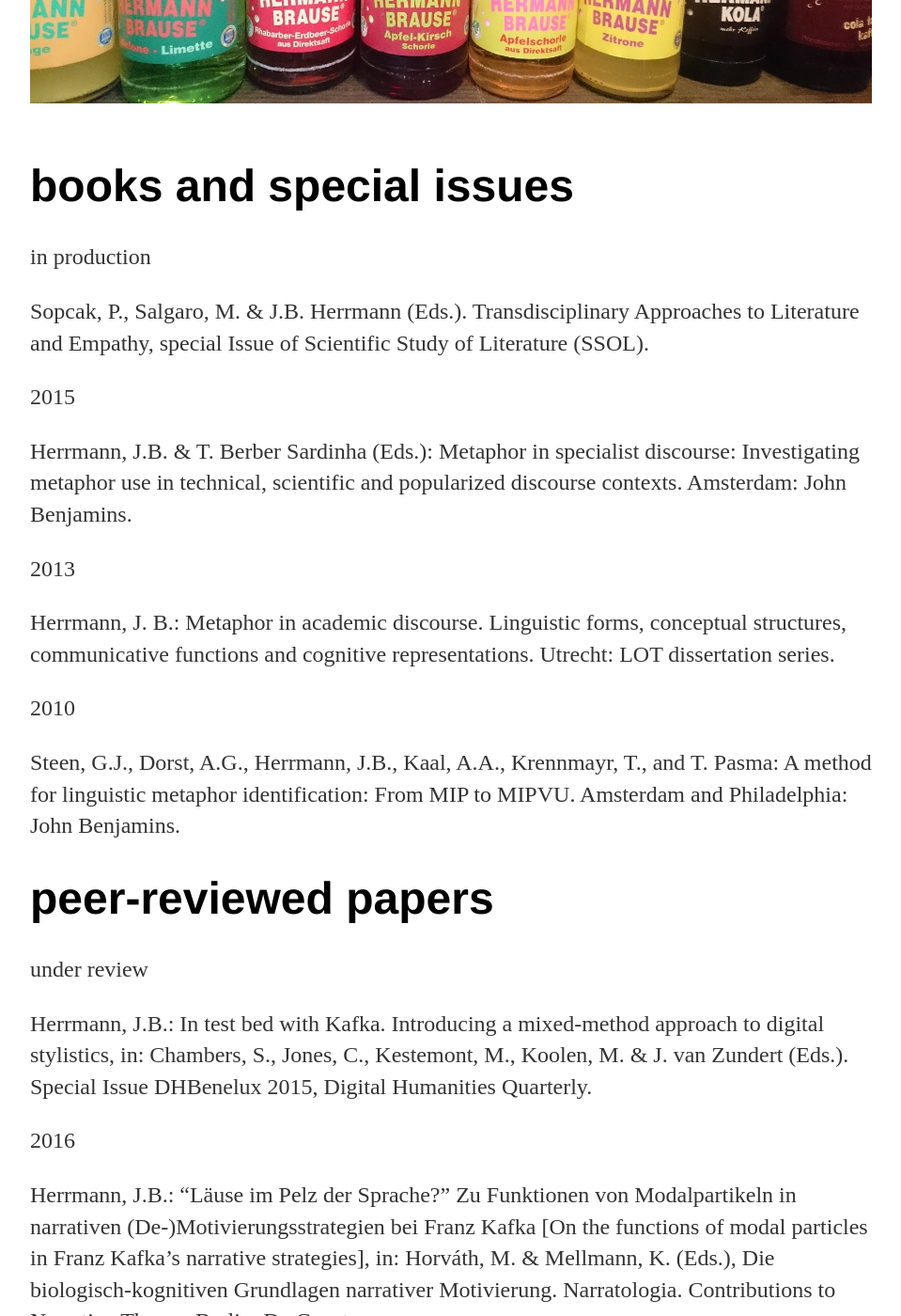
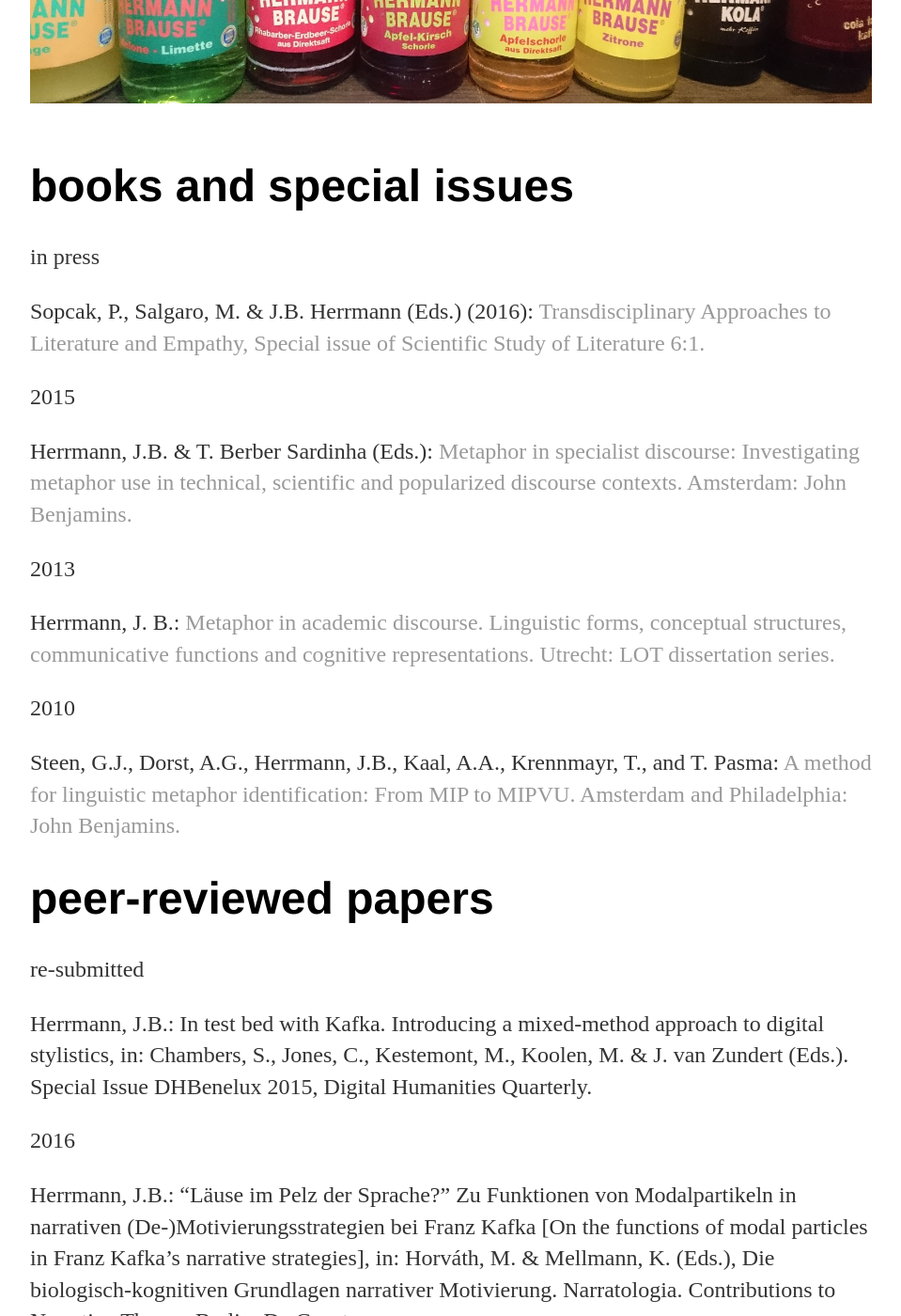
Before and after one commit to jberenike/jberenike.github.io, a Jekyll site: the page built from publications.md, in a window 1280 px wide and 1400 px high, scrolled down 844 px. Shown: the whole window at 94% size, without its empty margins (160-1119 px from the left). Built offline with Jekyll 4.4.1, drawn with Linux system fonts in a browser that asks for light colours; some of the changed text lies outside the part shown.

Commit message:
Update publications.md

```diff
--- a/publications.md
+++ b/publications.md
@@ -10,26 +10,26 @@ title: j. berenike herrmann
 
 # books and special issues
 
-in production
+in press
 
-Sopcak, P., Salgaro, M. & J.B. Herrmann (Eds.). Transdisciplinary Approaches to Literature and Empathy, special Issue of Scientific Study of Literature (SSOL).
+ Sopcak, P., Salgaro, M. & J.B. Herrmann (Eds.) (2016): <a href="https://benjamins.com/#catalog/journals/ssol.6.1/toc" target="_blank">Transdisciplinary Approaches to Literature and Empathy, Special issue of Scientific Study of Literature 6:1.</a>
 
 2015
 
-  Herrmann, J.B. & T. Berber Sardinha (Eds.): Metaphor in specialist discourse: Investigating metaphor use in technical, scientific and popularized discourse contexts. Amsterdam: John Benjamins.
+  Herrmann, J.B. & T. Berber Sardinha (Eds.): <a href="https://benjamins.com/#catalog/books/milcc.4/toc" target="_blank">Metaphor in specialist discourse: Investigating metaphor use in technical, scientific and popularized discourse contexts. Amsterdam: John Benjamins.</a>
 
 2013
 
- Herrmann, J. B.: Metaphor in academic discourse. Linguistic forms, conceptual structures, communicative functions and cognitive representations. Utrecht: LOT dissertation series.
+ Herrmann, J. B.:  <a href="http://www.lotpublications.nl/metaphor-in-academic-discourse-metaphor-in-academic-discourse-linguistic-forms-conceptual-structures-communicative-functions-and-cognitive-representations" target="_blank">Metaphor in academic discourse. Linguistic forms, conceptual structures, communicative functions and cognitive representations. Utrecht: LOT dissertation series.</a>
 
 2010
 
- Steen, G.J., Dorst, A.G., Herrmann, J.B., Kaal, A.A., Krennmayr, T., and T. Pasma: A method for linguistic metaphor identification: From MIP to MIPVU. Amsterdam and Philadelphia: John Benjamins.
+ Steen, G.J., Dorst, A.G., Herrmann, J.B., Kaal, A.A., Krennmayr, T., and T. Pasma: <a href="https://benjamins.com/#catalog/books/celcr.14/main" target="_blank">A method for linguistic metaphor identification: From MIP to MIPVU. Amsterdam and Philadelphia: John Benjamins.</a>
 
 
 # peer-reviewed papers
 
-under review
+re-submitted
 
  Herrmann, J.B.: In test bed with Kafka. Introducing a mixed-method approach to digital stylistics, in: Chambers, S., Jones, C., Kestemont, M., Koolen, M. & J. van Zundert (Eds.). Special Issue DHBenelux 2015, Digital Humanities Quarterly.
 
```
Also changed, not shown: other parts of publications.md (+1 -3 lines).
